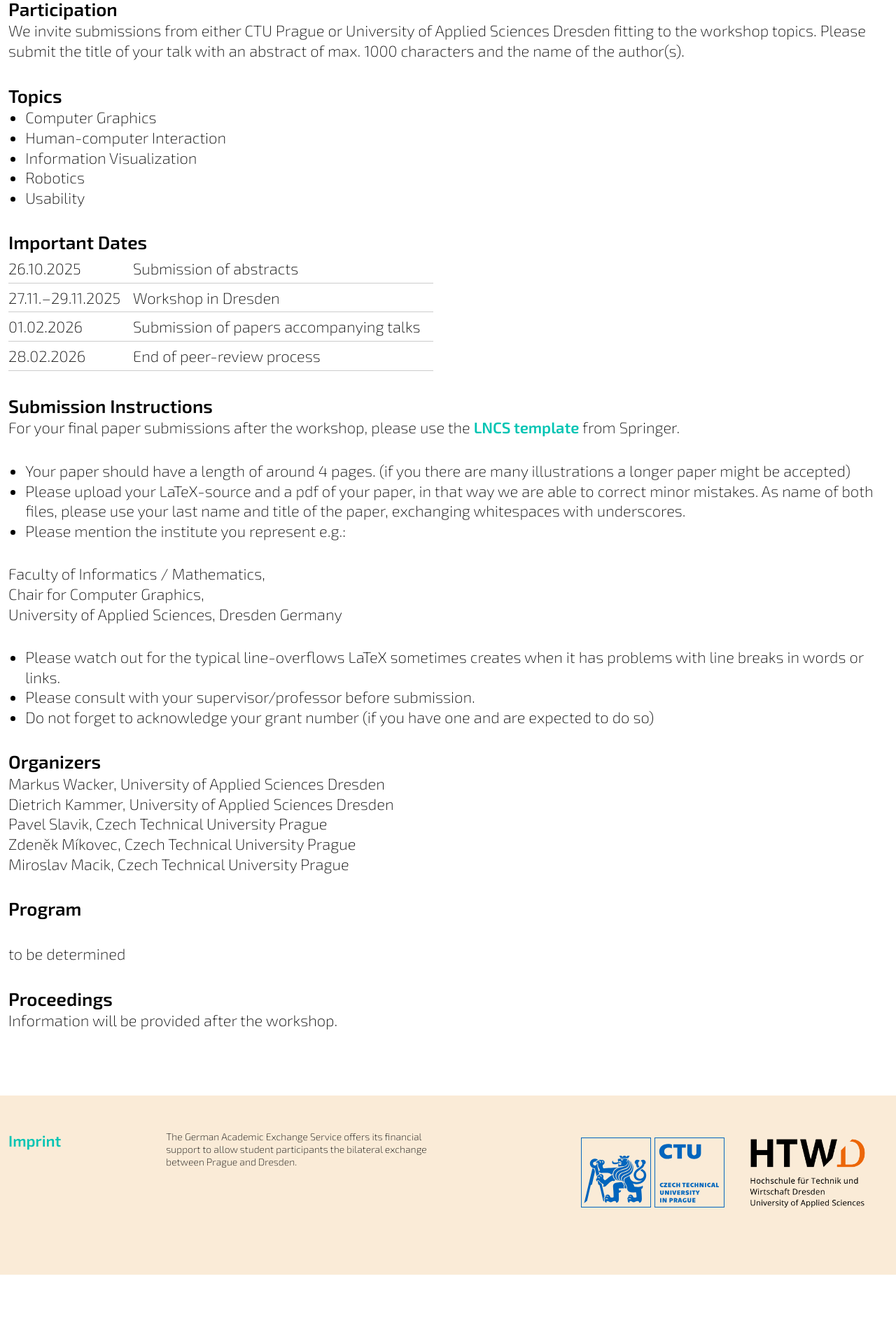
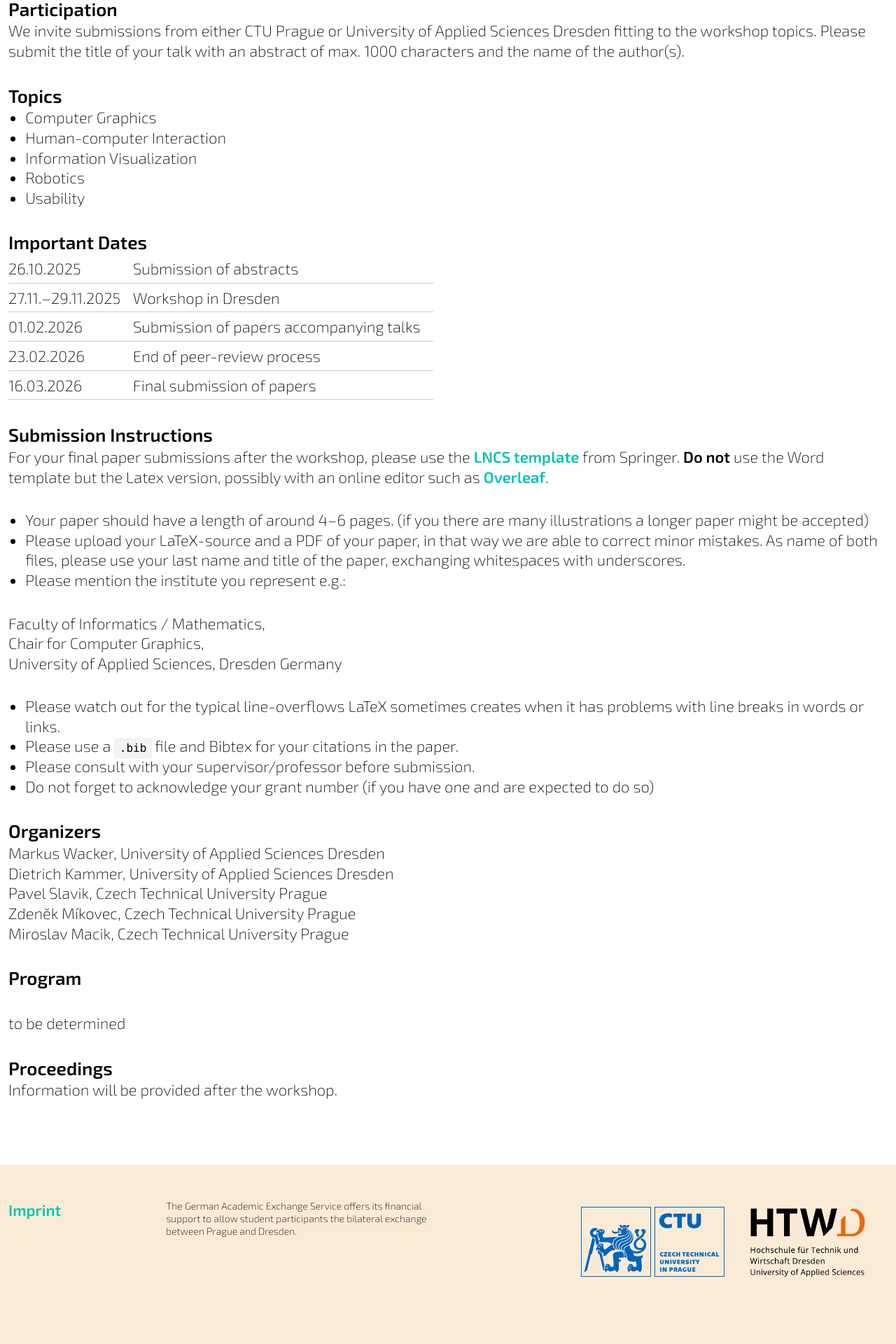
Before and after one commit to workshop-user-interfaces/workshop-user-interfaces.github.io, a Jekyll site: the page built from _editions/2025.markdown, in a window 1280 px wide. Shown: the part 1417-3337 px from the top of the page at 70% size. Built offline with Jekyll 4.4.1, drawn with Linux system fonts in a browser that asks for light colours; before the commit the page ends 3238 px from its top, so only the background shows below that.

Commit message:
update site to 2025 with info and styling updates

```diff
--- a/_editions/2024.markdown
+++ b/_editions/2024.markdown
@@ -4,9 +4,6 @@ year: 2024
 dates: 29.11.-1.12.2024
 location: Dresden, Germany
 number: 27th
-permalink: /
-redirect_from:
-  - /editions/2024
 ---
 ## Participation
 
--- a/_editions/2025.markdown
+++ b/_editions/2025.markdown
@@ -22,14 +25,15 @@ We invite submissions from either CTU Prague or University of Applied Sciences D
 | 26.10.2025 | Submission of abstracts |
 | 27.11.–29.11.2025 | Workshop in Dresden |
 | 01.02.2026 | Submission of papers accompanying talks |
-| 28.02.2026 | End of peer-review process |
+| 23.02.2026 | End of peer-review process |
+| 16.03.2026 | Final submission of papers |
 
 ## Submission Instructions
 
-For your final paper submissions after the workshop, please use the [LNCS template]( https://www.springer.com/gp/computer-science/lncs/conference-proceedings-guidelines) from Springer.
+For your final paper submissions after the workshop, please use the [LNCS template]( https://www.springer.com/gp/computer-science/lncs/conference-proceedings-guidelines) from Springer. **Do not** use the Word template but the Latex version, possibly with an online editor such as [Overleaf](https://www.overleaf.com/).
 
-* Your paper should have a length of around 4 pages. (if you there are many illustrations a longer paper might be accepted)
-* Please upload your LaTeX-source and a pdf of your paper, in that way we are able to correct minor mistakes. As name of both files, please use your last name and title of the paper, exchanging whitespaces with underscores.
+* Your paper should have a length of around 4–6 pages. (if you there are many illustrations a longer paper might be accepted)
+* Please upload your LaTeX-source and a PDF of your paper, in that way we are able to correct minor mistakes. As name of both files, please use your last name and title of the paper, exchanging whitespaces with underscores.
 * Please mention the institute you represent e.g.:
 
 Faculty of Informatics / Mathematics,\
@@ -37,6 +41,7 @@ Chair for Computer Graphics,\
 University of Applied Sciences, Dresden Germany
 
 * Please watch out for the typical line-overflows LaTeX sometimes creates when it has problems with line breaks in words or links.
+* Please use a `.bib` file and Bibtex for your citations in the paper.
 * Please consult with your supervisor/professor before submission.
 * Do not forget to acknowledge your grant number (if you have one and are expected to do so)
 
--- a/_sass/_typography.scss
+++ b/_sass/_typography.scss
@@ -7,6 +7,7 @@
   src: url(../fonts/exo2-light-ext.woff2) format('woff2');
   unicode-range: U+0100-02AF, U+0304, U+0308, U+0329, U+1E00-1E9F, U+1EF2-1EFF, U+2020, U+20A0-20AB, U+20AD-20CF, U+2113, U+2C60-2C7F, U+A720-A7FF;
 }
+
 /* latin */
 @font-face {
   font-family: 'Exo 2';
@@ -16,6 +17,7 @@
   src: url(../fonts/exo2-light.woff2) format('woff2');
   unicode-range: U+0000-00FF, U+0131, U+0152-0153, U+02BB-02BC, U+02C6, U+02DA, U+02DC, U+0304, U+0308, U+0329, U+2000-206F, U+2074, U+20AC, U+2122, U+2191, U+2193, U+2212, U+2215, U+FEFF, U+FFFD;
 }
+
 /* latin-ext */
 @font-face {
   font-family: 'Exo 2';
@@ -25,6 +27,7 @@
   src: url(../fonts/exo2-regular-ext.woff2) format('woff2');
   unicode-range: U+0100-02AF, U+0304, U+0308, U+0329, U+1E00-1E9F, U+1EF2-1EFF, U+2020, U+20A0-20AB, U+20AD-20CF, U+2113, U+2C60-2C7F, U+A720-A7FF;
 }
+
 /* latin */
 @font-face {
   font-family: 'Exo 2';
@@ -34,6 +37,7 @@
   src: url(../fonts/exo2-regular.woff2) format('woff2');
   unicode-range: U+0000-00FF, U+0131, U+0152-0153, U+02BB-02BC, U+02C6, U+02DA, U+02DC, U+0304, U+0308, U+0329, U+2000-206F, U+2074, U+20AC, U+2122, U+2191, U+2193, U+2212, U+2215, U+FEFF, U+FFFD;
 }
+
 /* latin-ext */
 @font-face {
   font-family: 'Exo 2';
@@ -43,6 +47,7 @@
   src: url(../fonts/exo2-semibold-ext.woff2) format('woff2');
   unicode-range: U+0100-02AF, U+0304, U+0308, U+0329, U+1E00-1E9F, U+1EF2-1EFF, U+2020, U+20A0-20AB, U+20AD-20CF, U+2113, U+2C60-2C7F, U+A720-A7FF;
 }
+
 /* latin */
 @font-face {
   font-family: 'Exo 2';
@@ -52,6 +57,7 @@
   src: url(../fonts/exo2-semibold.woff2) format('woff2');
   unicode-range: U+0000-00FF, U+0131, U+0152-0153, U+02BB-02BC, U+02C6, U+02DA, U+02DC, U+0304, U+0308, U+0329, U+2000-206F, U+2074, U+20AC, U+2122, U+2191, U+2193, U+2212, U+2215, U+FEFF, U+FFFD;
 }
+
 /* latin-ext */
 @font-face {
   font-family: 'Exo 2';
@@ -61,6 +67,7 @@
   src: url(../fonts/exo2-bold-ext.woff2) format('woff2');
   unicode-range: U+0100-02AF, U+0304, U+0308, U+0329, U+1E00-1E9F, U+1EF2-1EFF, U+2020, U+20A0-20AB, U+20AD-20CF, U+2113, U+2C60-2C7F, U+A720-A7FF;
 }
+
 /* latin */
 @font-face {
   font-family: 'Exo 2';
@@ -99,3 +106,53 @@
 .fineprint {
   font-size: $fineprint-size;
 }
+
+strong {
+  font-weight: 600;
+}
+
+// Code styling
+// Styles for inline code
+code:not(pre code) {
+  background-color: #f3f3f3;
+  padding: 0.2rem 0.4rem;
+  border: 1px solid #eee;
+  border-radius: 3px;
+  font-family: "SFMono-Regular", Consolas, "Liberation Mono", Menlo, monospace;
+  font-size: 1rem;
+}
+
+.highlighter-rouge {
+  pre {
+    margin: 1rem 0;
+    padding: 1rem;
+    border-radius: 4px;
+    background-color: #f8f9fa;
+    color: #333;
+    font-family: "SFMono-Regular", Consolas, "Liberation Mono", Menlo, monospace;
+    font-size: 0.9rem;
+    line-height: 1.6;
+    overflow-x: auto;
+    border: 1px solid #e1e4e8;
+
+    code {
+      background-color: transparent;
+      padding: 0;
+      border: none;
+    }
+  }
+
+  &.language-plaintext {
+    pre {
+      background-color: #f8f9fa;
+      color: #444;
+      border: 1px solid #e1e4e8;
+    }
+
+    code {
+      background-color: transparent;
+      padding: 0;
+      border: none;
+    }
+  }
+}
```
Also changed, not shown: other parts of _editions/2025.markdown (+3 -0 lines). Lines whose indentation alone changed are shown as unchanged.
